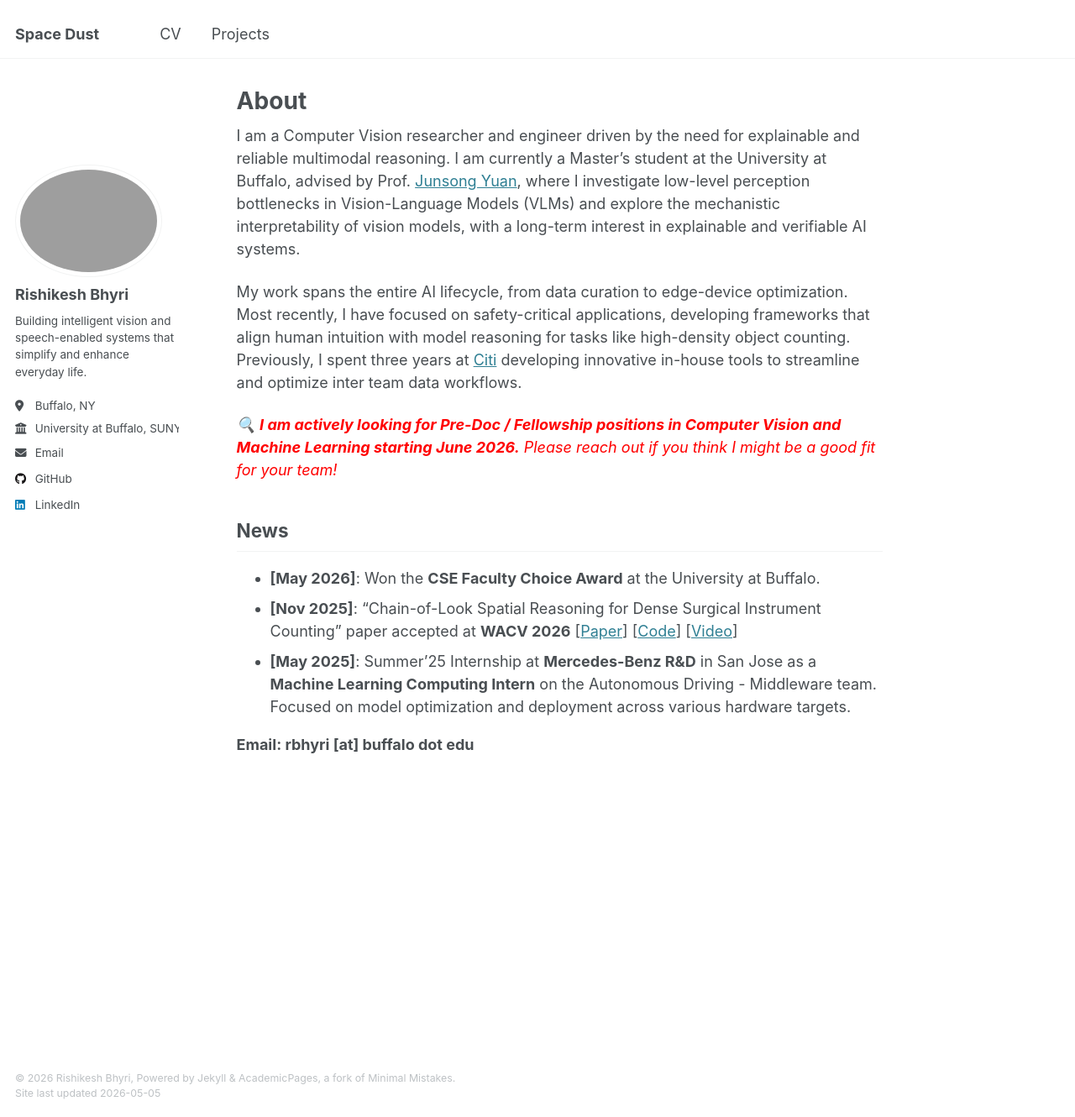
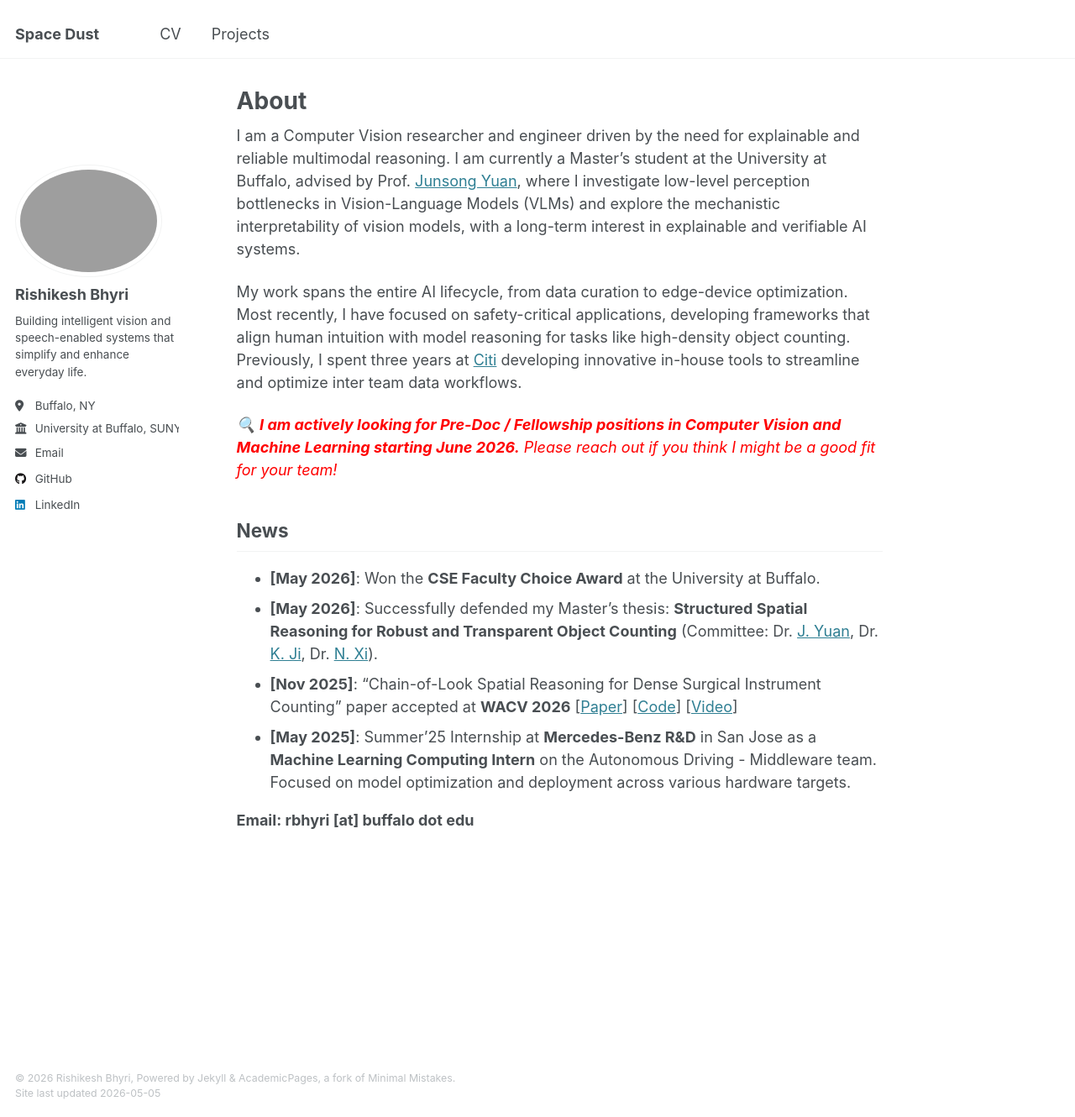
Before and after one commit to rishi1134/rishi1134.github.io, a Jekyll site: the page built from _pages/about.md, in a window 1280 px wide and 1330 px high. Shown: the whole window at 84% size. Built offline with Jekyll 4.4.1, drawn with Linux system fonts in a browser that asks for light colours.

Commit message:
update news

```diff
--- a/_pages/about.md
+++ b/_pages/about.md
@@ -22,6 +22,7 @@ My work spans the entire AI lifecycle, from data curation to edge-device optimiz
 ## News
 
 - **[May 2026]**: Won the **CSE Faculty Choice Award** at the University at Buffalo.
+- **[May 2026]**: Successfully defended my Master's thesis: **Structured Spatial Reasoning for Robust and Transparent Object Counting** (Committee: Dr. [J. Yuan](https://cse.buffalo.edu/~jsyuan/), Dr. [K. Ji](https://cse.buffalo.edu/~kaiyiji/), Dr. [N. Xi](https://southnx.github.io/)).
 - **[Nov 2025]**: "Chain-of-Look Spatial Reasoning for Dense Surgical Instrument Counting" paper accepted at **WACV 2026** [[Paper](https://openaccess.thecvf.com/content/WACV2026/html/Bhyri_Chain-of-Look_Spatial_Reasoning_for_Dense_Surgical_Instrument_Counting_WACV_2026_paper.html)] [[Code](https://github.com/rishi1134/CoLSR)] [[Video](https://youtu.be/L23A99SjE4w)]
 - **[May 2025]**: Summer'25 Internship at **Mercedes-Benz R&D** in San Jose as a **Machine Learning Computing Intern** on the Autonomous Driving - Middleware team. Focused on model optimization and deployment across various hardware targets.
 
```
